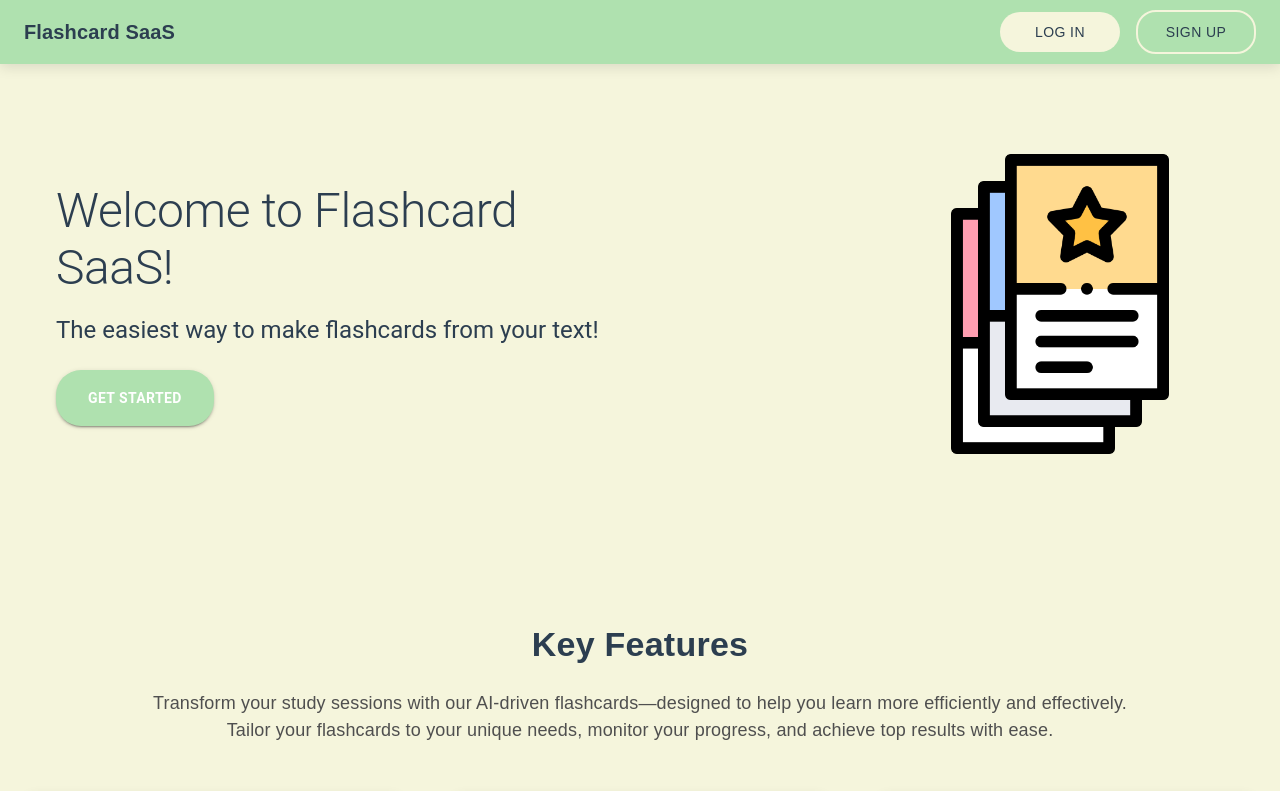
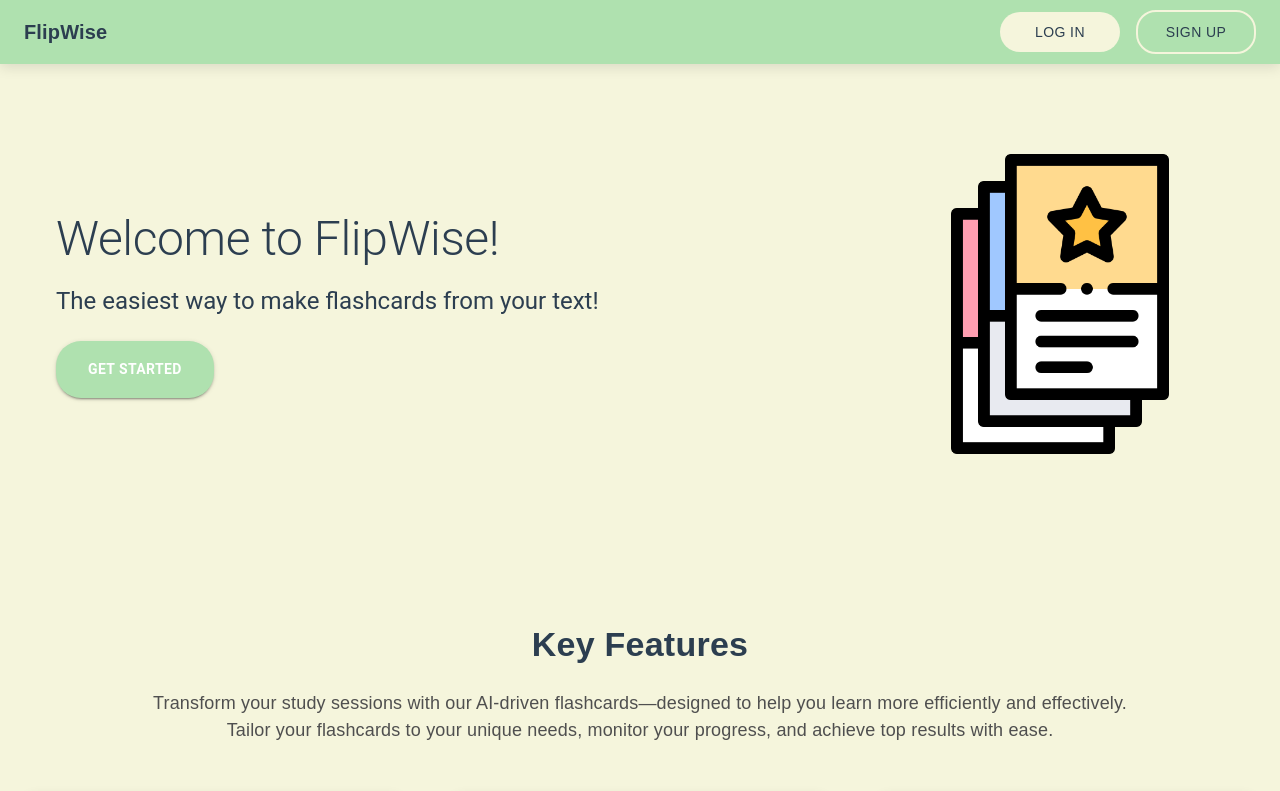
Before and after one commit to rim-nsr3/FlashcardApp, a Next.js app: page / in a window 1280 px wide. Shown: the top 791 px of the page. Built offline with nearby package versions, Linux system fonts and the light colour scheme; no server answers.

Commit message:
Changed the app name

```diff
--- a/app/flashcards/page.js
+++ b/app/flashcards/page.js
@@ -45,7 +45,7 @@ export default function Flashcards() {
             <Toolbar>
             <Typography variant="h6" sx={{ flexGrow: 1, fontFamily: 'Arial, sans-serif', fontWeight: 'bold' }}>
                 <Link href="/" style={{ color: '#2c3e50', textDecoration: 'none' }}>
-                Flashcard SaaS
+                FlipWise
                 </Link>
             </Typography>
             </Toolbar>
--- a/app/generate/page.js
+++ b/app/generate/page.js
@@ -80,7 +80,7 @@ export default function Generate() {
             <Toolbar>
             <Typography variant="h6" sx={{ flexGrow: 1, fontFamily: 'Arial, sans-serif', fontWeight: 'bold' }}>
                 <Link href="/" style={{ color: '#2c3e50', textDecoration: 'none' }}>
-                Flashcard SaaS
+                FlipWise
                 </Link>
             </Typography>
             </Toolbar>
--- a/app/page.js
+++ b/app/page.js
@@ -82,7 +82,7 @@ export default function Home() {
         <AppBar position="sticky" sx={{ backgroundColor: '#AFE1AF', boxShadow: '0px 4px 12px rgba(0, 0, 0, 0.1)' }}>
           <Toolbar><Typography variant="h6"sx={{flexGrow:1, fontFamily: 'Arial, sans-serif', fontWeight: 'bold' }}>
           <Link href="/" style={{ color: '#2c3e50', textDecoration: 'none' }}>
-            Flashcard SaaS
+            FlipWise
           </Link></Typography><SignedOut><Button sx={{ fontFamily: 'Arial, sans-serif', backgroundColor: '#F5F5DC', color: '#2c3e50', borderRadius: '20px', padding: '8px 16px', minWidth: '120px', marginRight: '16px', '&:hover': { backgroundColor: '#50C878' } }} href="/sign-in">
               LOG IN
             </Button><Button sx={{ fontFamily: 'Arial, sans-serif', backgroundColor: 'transparent', color: '#2c3e50', borderRadius: '20px', padding: '8px 16px', border: '2px solid #F5F5DC', minWidth: '120px', '&:hover': { backgroundColor: '#50C878' } }} href="/sign-up">
@@ -112,7 +112,7 @@ export default function Home() {
                   textAlign: { xs: 'center', md: 'left' }
                 }}
               >
-                Welcome to Flashcard SaaS!
+                Welcome to FlipWise!
               </Typography>
               <Typography
                 variant="h5"
--- a/app/sign-in/[[...sign-in]]/page.js
+++ b/app/sign-in/[[...sign-in]]/page.js
@@ -8,7 +8,7 @@ export default function SignUpPage() {
         <AppBar position="sticky" sx={{ backgroundColor: '#AFE1AF', boxShadow: '0px 4px 12px rgba(0, 0, 0, 0.1)' }}>
           <Toolbar><Typography variant="h6"sx={{flexGrow:1, fontFamily: 'Arial, sans-serif', fontWeight: 'bold' }}>
           <Link href="/" style={{ color: '#2c3e50', textDecoration: 'none' }}>
-            Flashcard SaaS
+            FlipWise
           </Link></Typography><SignedOut><Button sx={{ fontFamily: 'Arial, sans-serif', backgroundColor: '#F5F5DC', color: '#2c3e50', borderRadius: '20px', padding: '8px 16px', minWidth: '120px', marginRight: '16px', '&:hover': { backgroundColor: '#50C878' } }} href="/sign-in">
               LOG IN
             </Button><Button sx={{ fontFamily: 'Arial, sans-serif', backgroundColor: 'transparent', color: '#2c3e50', borderRadius: '20px', padding: '8px 16px', border: '2px solid #F5F5DC', minWidth: '120px', '&:hover': { backgroundColor: '#50C878' } }} href="/sign-up">
--- a/app/sign-up/[[...sign-up]]/page.js
+++ b/app/sign-up/[[...sign-up]]/page.js
@@ -8,7 +8,7 @@ export default function SignUpPage() {
         <AppBar position="sticky" sx={{ backgroundColor: '#AFE1AF', boxShadow: '0px 4px 12px rgba(0, 0, 0, 0.1)' }}>
           <Toolbar><Typography variant="h6"sx={{flexGrow:1, fontFamily: 'Arial, sans-serif', fontWeight: 'bold' }}>
           <Link href="/" style={{ color: '#2c3e50', textDecoration: 'none' }}>
-            Flashcard SaaS
+            FlipWise
           </Link></Typography><SignedOut><Button sx={{ fontFamily: 'Arial, sans-serif', backgroundColor: '#F5F5DC', color: '#2c3e50', borderRadius: '20px', padding: '8px 16px', minWidth: '120px', marginRight: '16px', '&:hover': { backgroundColor: '#50C878' } }} href="/sign-in">
               LOG IN
             </Button><Button sx={{ fontFamily: 'Arial, sans-serif', backgroundColor: 'transparent', color: '#2c3e50', borderRadius: '20px', padding: '8px 16px', border: '2px solid #F5F5DC', minWidth: '120px', '&:hover': { backgroundColor: '#50C878' } }} href="/sign-up">
```
